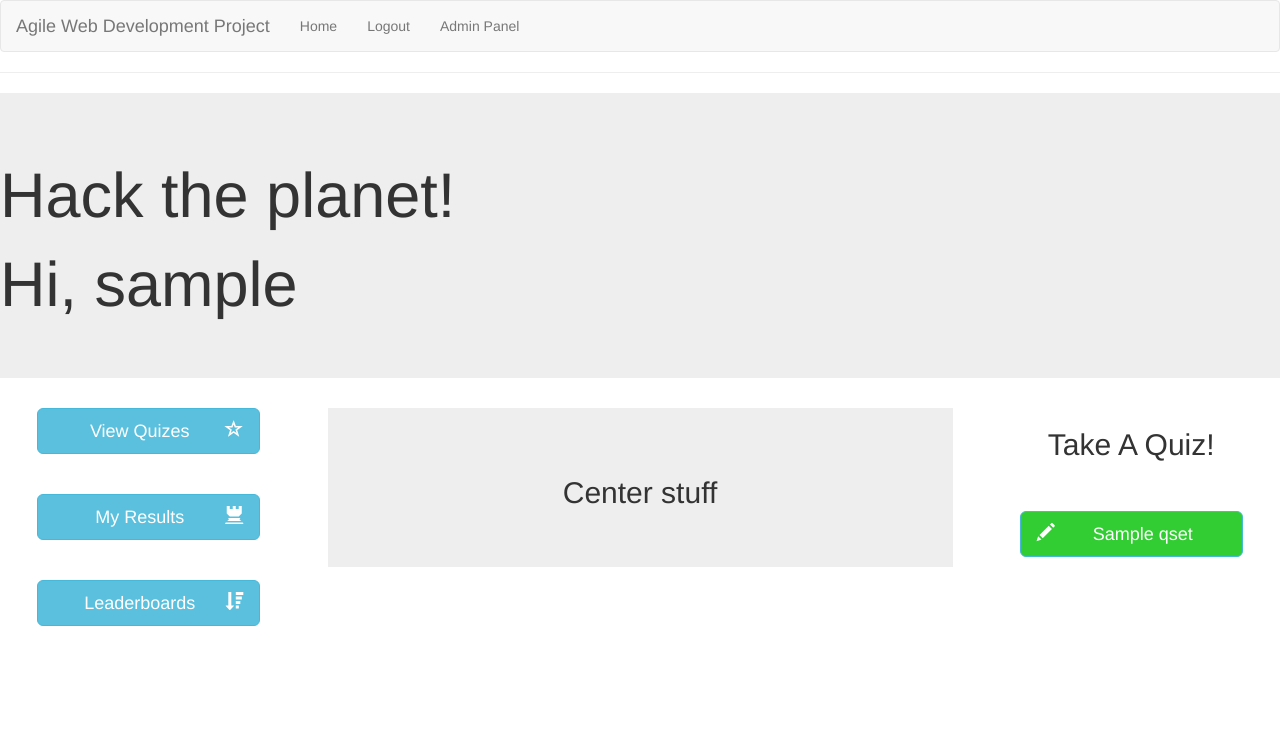
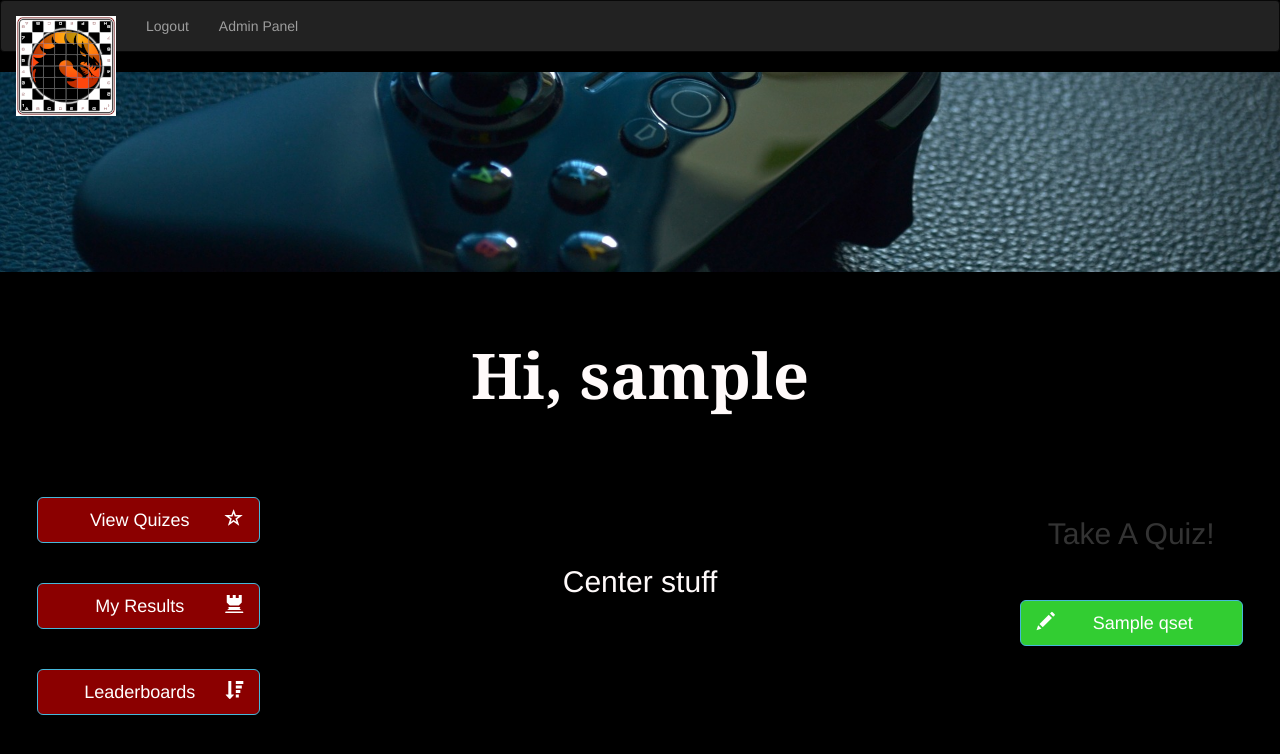
Before and after one commit to systemvaz/AgileWebProject-UWA, a Flask app: page / in a window 1280 px wide. Shown: the top 754 px of the page. Run offline with Flask 2, Linux system fonts and the light colour scheme; a user stored in the database is signed in; tables that the repository leaves empty hold one stand-in row (values such as "Sample post"); some libraries are stand-ins or nearby versions.

Commit message:
CSS menus and basics

```diff
--- /dev/null
+++ b/app/static/css/main_style.css
@@ -0,0 +1,110 @@
+body
+{
+    background-color: black;
+}
+
+h1
+{
+    font-family: Georgia, 'Times New Roman', Times, serif;
+    font-weight: bolder;
+}
+
+h3
+{
+    font-family: Georgia, 'Times New Roman', Times, serif;
+    font-weight: bolder;
+    color: darkred;
+
+}
+
+td
+{
+    color: snow;
+}
+
+th
+{
+    color: darkorange;
+}
+
+/* Customise baseline bootstrap menu */
+.nav a:hover
+{
+    animation: animate_menus 3s infinite;
+    color: red !important;
+}
+
+/* Site logo in top left corner */
+#logo_small:hover
+{
+    animation: animate_logo 5s infinite;
+}
+
+/* Pulsing red shadow animation for logo with nice trasparent blur*/
+@keyframes animate_logo
+{
+    50%
+    {
+        box-shadow: 10px 20px 60px red;
+    }
+}
+
+/* Evolving text-shadow drop animation on menus */
+@keyframes animate_menus
+{
+    50%
+    {
+        text-shadow: 0 10px snow,
+                     0 0 20px snow,
+                     0 0 30px snow,
+                     0 0 40px red,
+                     0 0 70px red,
+                     0 0 80px red,
+                     0 0 100px red,
+                     0 0 150px red;
+    }
+}
+
+/* Site banner */
+#myBanner
+{
+    background-image: url('/static/img/banner.jpg');
+    background-size: cover;
+    height: 200px;
+    background-position: center;
+    background-repeat: no-repeat;
+}
+
+/* Title on each page, glowing effect */
+#myTitle
+{
+    text-align: center;
+    /* text-shadow: 0 0 10px snow,
+                    0 0 20px snow,
+                    0 0 30px snow,
+                    0 0 40px red,
+                    0 0 70px red,
+                    0 0 80px red,
+                    0 0 100px red,
+                    0 0 150px red; */
+}
+
+#sideMenu
+{
+    width: 75%;
+    text-align: center;
+    background-color: darkred;
+}
+
+.myCentreJumbotron
+{
+    background-color: black;
+    color: snow;
+}
+
+/* Customise bootstrap jumbotron */
+.jumbotron
+{
+    background-color: black;
+    color: snow;
+}
--- a/app/templates/admin/index.html
+++ b/app/templates/admin/index.html
@@ -2,8 +2,8 @@
 
 {% block content %}
 
-<div class="jumbotron">
-    <h1>Administrator Panel</h1>
+<div class="jumbotron" id='myTitle'>
+    <h1>ADMIN PANEL</h1>
 </div>
 
 <div class="row">
--- a/app/templates/base.html
+++ b/app/templates/base.html
@@ -12,17 +12,18 @@
     <link href="//netdna.bootstrapcdn.com/bootstrap/3.4.1/css/bootstrap-glyphicons.css" rel="stylesheet">
     <script src="https://ajax.googleapis.com/ajax/libs/jquery/3.5.1/jquery.min.js"></script>
     <script src="https://maxcdn.bootstrapcdn.com/bootstrap/3.4.1/js/bootstrap.min.js"></script>
+    <!-- Custom CSS -->
+    <link rel="stylesheet" href="static/css/main_style.css">
     </head>
 
     <body>
 
-        <nav class="navbar navbar-default">
+        <nav class="navbar navbar-inverse">
             <div class="container-fluid">
               <div class="navbar-header">
-                <a class="navbar-brand" href="#">Agile Web Development Project</a>
+                <a class="navbar-brand" href="{{ url_for('index') }}"><img id="logo_small" src="static/img/logo_small.png"></a>
               </div>
-              <ul class="nav navbar-nav">
-                <li><a href="{{ url_for('index') }}">Home</a></li>
+              <ul class="nav navbar-nav our_nav">
                 {% if current_user.is_anonymous %}
                     <li><a href="{{ url_for('login') }}">Login</a></li>
                 {% endif %}
@@ -36,7 +37,6 @@
             </div>
         </nav>
 
-        <hr>
         {% with messages = get_flashed_messages() %}
             {% if messages %}
             <ul>
@@ -47,6 +47,9 @@
             {% endif %}
         {% endwith %}
 
+        <div id='myBanner'>
+        </div>
+
         {% block content %}{% endblock %}
     </body>
 </html>
--- a/app/templates/index.html
+++ b/app/templates/index.html
@@ -2,8 +2,7 @@
 
 {% block content %}
 
-    <div class="jumbotron">
-        <h1>Hack the planet!</h1>
+    <div class="jumbotron" id='myTitle'>
         <h1>Hi, {{ current_user.username }}</h1>
     </div>
 
@@ -14,7 +13,7 @@
         </div>
 
         <div class="col-sm-6">
-            <div class="jumbotron">
+            <div class="jumbotron myCentreJumbotron">
                 <h2 style="text-align: center;">Center stuff</h2>
             </div>
         </div>
--- a/app/templates/side_menu.html
+++ b/app/templates/side_menu.html
@@ -1,20 +1,20 @@
 {% block content %}
 
-<a href="{{ url_for('view_quizes') }}" class="center-block btn btn-info btn-lg" style="width: 75%; text-align: center;">
+<a href="{{ url_for('view_quizes') }}" class="center-block btn btn-info btn-lg" id='sideMenu'>
     <span class="glyphicon glyphicon-star-empty pull-right"></span>  View Quizes
 </a>
 <br>
 <br>
 
 {% if not current_user.is_anonymous %}
-    <a href="{{ url_for('review_results') }}" class="center-block btn btn-info btn-lg" style="width: 75%; text-align: center;">
+    <a href="{{ url_for('review_results') }}" class="center-block btn btn-info btn-lg" id='sideMenu'>
         <span class="glyphicon glyphicon-tower pull-right"></span>  My Results
     </a>
     <br>
     <br>
 {% endif %}
 
-<a href="{{ url_for('view_ladder') }}" class="center-block btn btn-info btn-lg" style="width: 75%; text-align: center;">
+<a href="{{ url_for('view_ladder') }}" class="center-block btn btn-info btn-lg" id='sideMenu'>
     <span class="glyphicon glyphicon-sort-by-attributes-alt pull-right"></span>  Leaderboards
 </a>
 <br>
```
Also changed, not shown: app/static/img/banner.jpg (added), app/static/img/jumbotron.jpg (added), app/static/img/logo.png (added), app/static/img/logo_small.png (added).
